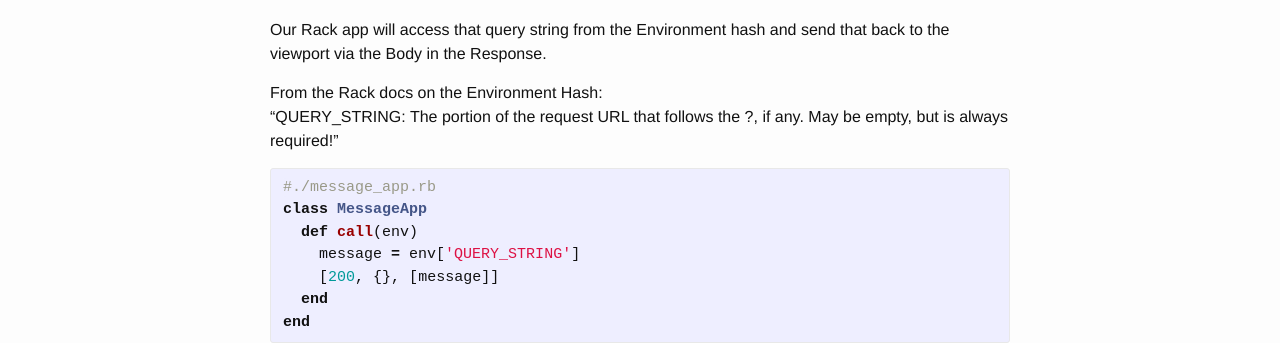
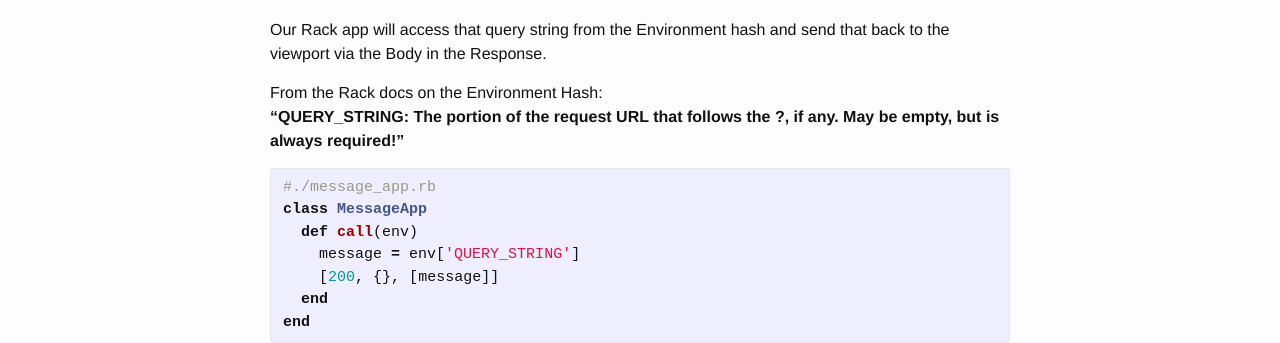
Before and after one commit to Yorkshireman/yorkshireman.github.io, a Jekyll site: the page built from _posts/2016-05-03-rack-and-rack-middleware.md, in a window 1280 px wide. Shown: the part 1447-1790 px from the top of the page. Built offline with Jekyll 4.4.1, drawn with Linux system fonts in a browser that asks for light colours.

```diff
--- a/_posts/2016-05-03-rack-and-rack-middleware.md
+++ b/_posts/2016-05-03-rack-and-rack-middleware.md
@@ -55,7 +55,7 @@ We will implement the ability for the user to input their own query string into
 Our Rack app will access that query string from the Environment hash and send that back to the viewport via the Body in the Response.
 
 From the Rack docs on the Environment Hash:
-"QUERY_STRING: The portion of the request URL that follows the ?, if any. May be empty, but is always required!"
+**"QUERY_STRING: The portion of the request URL that follows the ?, if any. May be empty, but is always required!"**
 
 {% highlight ruby %}
 #./message_app.rb
```
